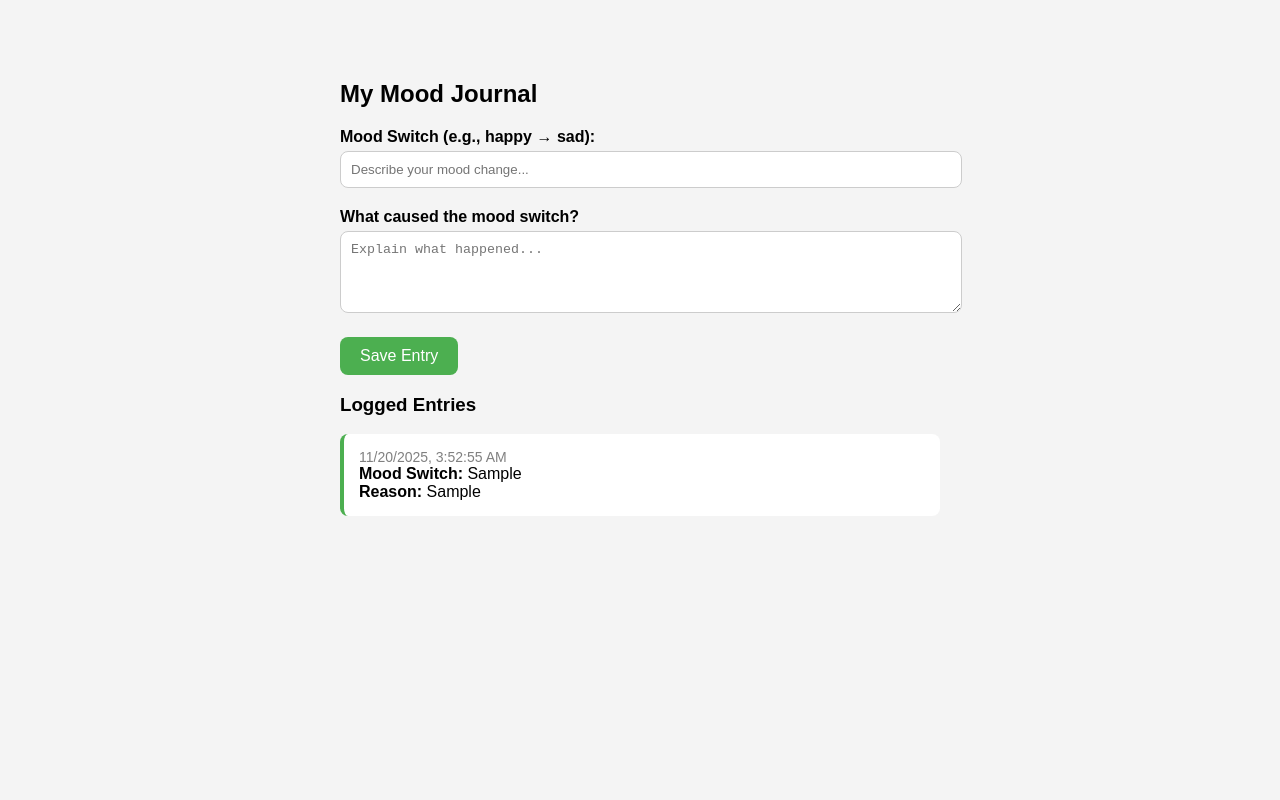
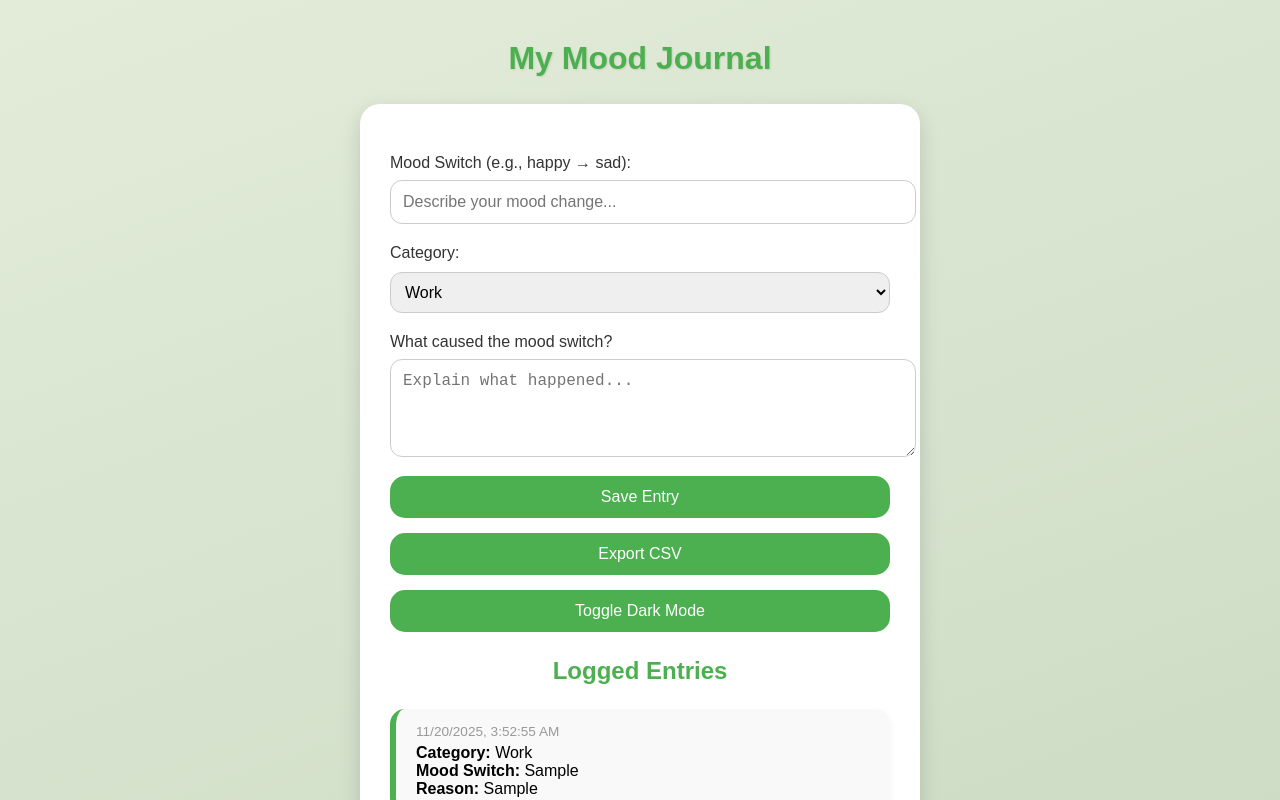
Before and after one commit to LancerClass/My-Mood-Journal, a plain HTML site: page index.html in a window 1280 px wide. Both pictures are taken after typing "Sample", "Sample" into the empty fields and a click on the button "Save Entry". Shown: the top 800 px of the page. Drawn offline with nearby package versions, Linux system fonts and the light colour scheme.

Commit message:
Update index.html

```diff
--- a/index.html
+++ b/index.html
@@ -4,112 +4,156 @@
   <meta charset="UTF-8" />
   <meta name="viewport" content="width=device-width, initial-scale=1.0" />
   <title>My Mood Journal</title>
+  <link rel="manifest" href="manifest.json">
+  <script src="https://cdn.jsdelivr.net/npm/chart.js"></script>
   <style>
     body {
-      font-family: Arial, sans-serif;
-      max-width: 600px;
-      margin: 40px auto;
-      padding: 20px;
-      background: #f4f4f4;
-      border-radius: 12px;
+      font-family: 'Poppins', sans-serif;
+      background: linear-gradient(160deg, #E3ECD9, #C8D8C0);
+      margin: 0;
+      padding: 0;
+      display: flex;
+      flex-direction: column;
+      align-items: center;
+      min-height: 100vh;
+      transition: background 0.3s;
     }
-    label { font-weight: bold; display: block; margin-top: 20px; }
+
+    h2 { color: #4CAF50; margin-top: 40px; font-weight: 600; font-size: 2rem; text-shadow: 1px 1px 2px rgba(0,0,0,0.1); }
+
+    .container {
+      background: white;
+      border-radius: 20px;
+      padding: 30px;
+      width: 90%;
+      max-width: 500px;
+      box-shadow: 0 8px 20px rgba(0,0,0,0.15);
+      margin-bottom: 40px;
+      transition: background 0.3s;
+    }
+
+    label { font-weight: 500; margin-top: 20px; display: block; color: #333; }
+
     input, textarea {
-      width: 100%;
-      padding: 10px;
-      margin-top: 5px;
-      border-radius: 8px;
-      border: 1px solid #ccc;
+      width: 100%; padding: 12px; margin-top: 8px; border-radius: 12px; border: 1px solid #ccc; font-size: 1rem; transition: all 0.2s;
     }
-    button {
-      margin-top: 20px;
-      padding: 10px 20px;
-      background: #4CAF50;
-      color: white;
-      border: none;
-      border-radius: 8px;
-      cursor: pointer;
-      font-size: 16px;
-    }
-    button:hover { background: #45a049; }
-    .entry {
-      background: white;
-      padding: 15px;
-      margin-top: 15px;
-      border-radius: 8px;
-      border-left: 4px solid #4CAF50;
-    }
-    .timestamp {
-      color: gray;
-      font-size: 14px;
-    }
+
+    input:focus, textarea:focus { border-color: #4CAF50; box-shadow: 0 0 8px rgba(76,175,80,0.3); outline: none; }
+
+    button { margin-top: 15px; padding: 12px 25px; background: #4CAF50; color: white; font-size: 1rem; font-weight: 500; border: none; border-radius: 15px; cursor: pointer; transition: all 0.2s; width: 100%; }
+    button:hover { background: #45a049; transform: translateY(-2px); box-shadow: 0 5px 15px rgba(0,0,0,0.2); }
+
+    .entry { background: #F9F9F9; padding: 15px 20px; margin-top: 15px; border-radius: 15px; border-left: 6px solid #4CAF50; box-shadow: 0 4px 10px rgba(0,0,0,0.05); transition: transform 0.2s; }
+    .entry:hover { transform: translateY(-3px); box-shadow: 0 6px 15px rgba(0,0,0,0.1); }
+
+    .timestamp { color: #999; font-size: 0.85rem; margin-bottom: 5px; }
+
+    h3 { margin-top: 25px; color: #4CAF50; font-weight: 600; font-size: 1.5rem; text-align: center; }
+
+    .category-select { margin-top: 10px; width: 100%; padding: 10px; border-radius: 12px; border: 1px solid #ccc; font-size: 1rem; }
+
+    .dark-mode { background: #2C2C2C !important; color: #eee !important; }
+    .dark-mode .container { background: #3C3C3C; color: #eee; }
+    .dark-mode input, .dark-mode textarea, .dark-mode .category-select { background: #555; color: #eee; border: 1px solid #777; }
+    .dark-mode .entry { background: #444; border-left-color: #6FCF97; }
+
+    #chartContainer { margin-top: 20px; }
   </style>
-  <link rel="manifest" href="manifest.json">
 </head>
 <body>
   <h2>My Mood Journal</h2>
-
+  <div class="container">
     <label>Mood Switch (e.g., happy → sad):</label>
     <input type="text" id="mood" placeholder="Describe your mood change..." />
+
+    <label>Category:</label>
+    <select id="category" class="category-select">
+      <option>Work</option>
+      <option>Relationships</option>
+      <option>Health</option>
+      <option>Finance</option>
+      <option>Stress</option>
+      <option>Sleep</option>
+      <option>Other</option>
+    </select>
 
     <label>What caused the mood switch?</label>
     <textarea id="reason" rows="4" placeholder="Explain what happened..."></textarea>
 
     <button onclick="saveEntry()">Save Entry</button>
+    <button onclick="exportCSV()">Export CSV</button>
+    <button onclick="toggleDarkMode()">Toggle Dark Mode</button>
 
     <h3>Logged Entries</h3>
     <div id="log"></div>
+
+    <h3>Mood Chart</h3>
+    <canvas id="moodChart"></canvas>
+  </div>
 
   <script>
     function saveEntry() {
       const mood = document.getElementById('mood').value.trim();
       const reason = document.getElementById('reason').value.trim();
-
-      if (!mood || !reason) {
-        alert('Please fill out both fields.');
-        return;
-      }
-
-      const entry = {
-        mood,
-        reason,
-        timestamp: new Date().toLocaleString()
-      };
-
+      const category = document.getElementById('category').value;
+      if (!mood || !reason) { alert('Please fill out all fields.'); return; }
+      const entry = { mood, reason, category, timestamp: new Date().toLocaleString() };
       let data = JSON.parse(localStorage.getItem('moodLogs')) || [];
       data.push(entry);
       localStorage.setItem('moodLogs', JSON.stringify(data));
-
       document.getElementById('mood').value = '';
       document.getElementById('reason').value = '';
-
       renderEntries();
+      renderChart();
     }
 
     function renderEntries() {
       const log = document.getElementById('log');
       log.innerHTML = '';
       const data = JSON.parse(localStorage.getItem('moodLogs')) || [];
-
       data.forEach(entry => {
         const div = document.createElement('div');
         div.classList.add('entry');
-        div.innerHTML = `
-          <div class="timestamp">${entry.timestamp}</div>
-          <strong>Mood Switch:</strong> ${entry.mood}<br>
-          <strong>Reason:</strong> ${entry.reason}
-        `;
+        div.innerHTML = `<div class="timestamp">${entry.timestamp}</div><strong>Category:</strong> ${entry.category}<br><strong>Mood Switch:</strong> ${entry.mood}<br><strong>Reason:</strong> ${entry.reason}`;
         log.appendChild(div);
       });
     }
 
+    function exportCSV() {
+      const data = JSON.parse(localStorage.getItem('moodLogs')) || [];
+      if (data.length === 0) { alert('No data to export'); return; }
+      let csv = 'Timestamp,Category,Mood,Reason\n';
+      data.forEach(d => { csv += `${d.timestamp},${d.category},${d.mood},${d.reason}\n`; });
+      const blob = new Blob([csv], { type: 'text/csv' });
+      const url = URL.createObjectURL(blob);
+      const a = document.createElement('a'); a.href = url; a.download = 'mood_logs.csv'; a.click();
+    }
+
+    function toggleDarkMode() {
+      document.body.classList.toggle('dark-mode');
+    }
+
+    function renderChart() {
+      const ctx = document.getElementById('moodChart').getContext('2d');
+      const data = JSON.parse(localStorage.getItem('moodLogs')) || [];
+      const categories = {};
+      data.forEach(e => { categories[e.category] = (categories[e.category] || 0) + 1; });
+      if(window.moodChart) window.moodChart.destroy();
+      window.moodChart = new Chart(ctx, {
+        type: 'bar',
+        data: { labels: Object.keys(categories), datasets: [{ label: 'Mood Entries', data: Object.values(categories), backgroundColor: '#4CAF50' }] },
+        options: { responsive: true, plugins: { legend: { display: false } } }
+      });
+    }
+
     renderEntries();
-  </script>
+    renderChart();
 
-  <script>
-    if ('serviceWorker' in navigator) {
-      navigator.serviceWorker.register('sw.js');
-    }
+    if ('serviceWorker' in navigator) { navigator.serviceWorker.register('sw.js'); }
+
+    // Optional: Daily reminder notification
+    if (Notification.permission !== 'granted') { Notification.requestPermission(); }
+    setTimeout(() => { if(Notification.permission === 'granted') new Notification('How was your mood today?'); }, 5000);
   </script>
 </body>
 </html>
```
Lines whose indentation alone changed are shown as unchanged.
